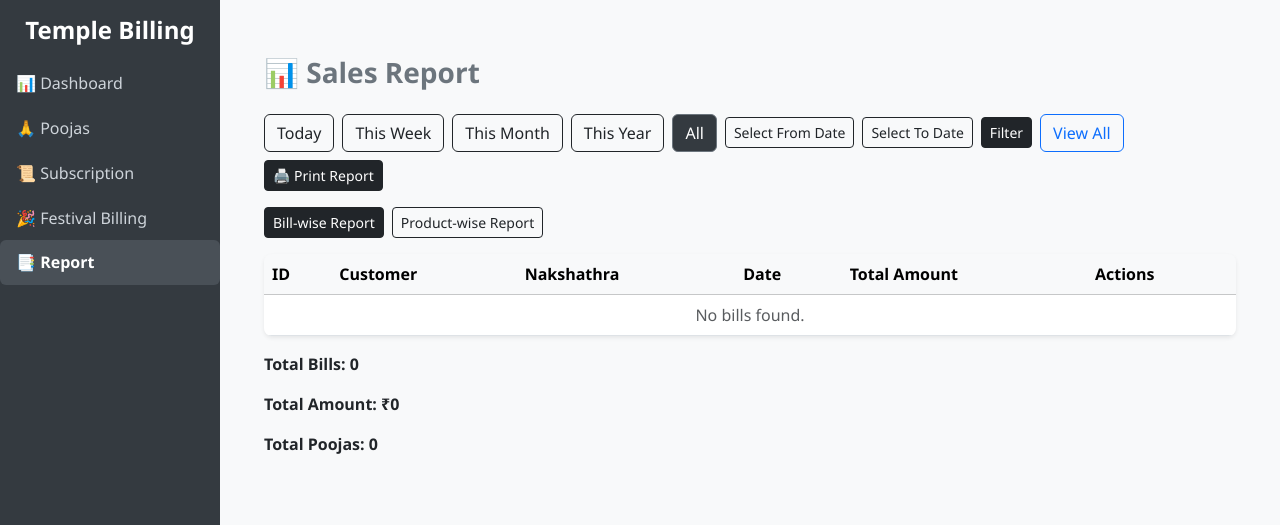
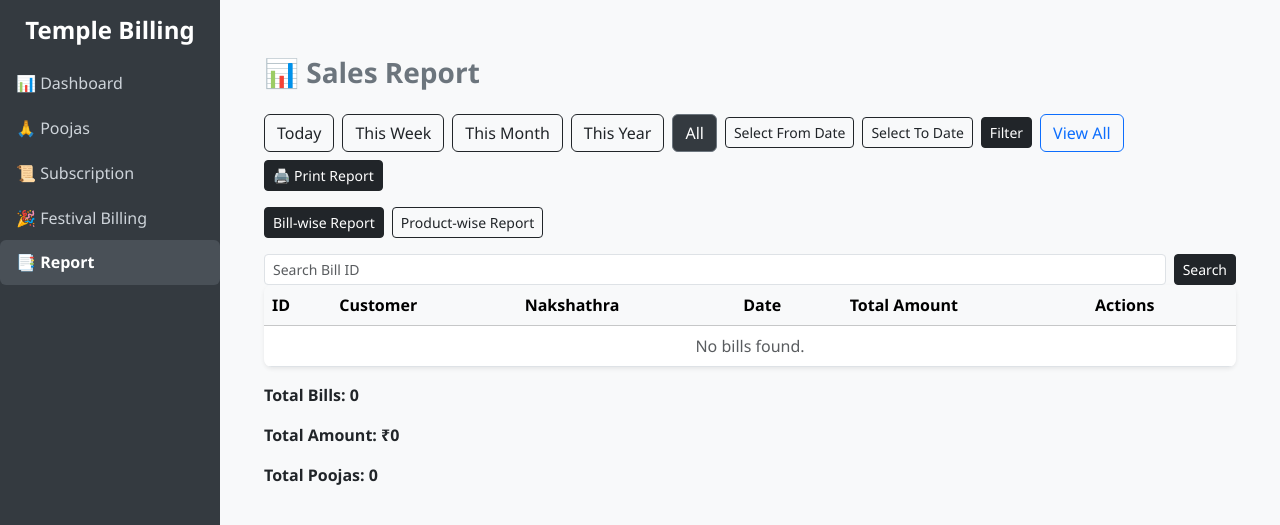
Before and after one commit to Achujozef/Billing-Web, a Django app: page /report/ in a window 1280 px wide. Shown: the top 525 px of the page. Run offline with Django 5.2, Linux system fonts and the light colour scheme; the visitor is signed in with stand-in values (Sample User, id 1); data that the repository does not hold is empty.

Commit message:
Report Search by id completed

```diff
--- a/billing/templates/billing/report.html
+++ b/billing/templates/billing/report.html
@@ -70,7 +70,11 @@
      Product-wise Report
   </a>
 </div>
-
+  <form method="get" class="d-flex align-items-center ms-auto">
+    <input type="text" name="search" class="form-control form-control-sm me-2"
+           placeholder="Search Bill ID" value="{{ request.GET.search }}">
+    <button type="submit" class="btn btn-sm btn-dark">Search</button>
+  </form>
 <!-- PRINT AREA (single wrapper) -->
 <div id="printArea">
   <div class="table-responsive shadow-sm rounded-3 overflow-hidden">
--- a/billing/views.py
+++ b/billing/views.py
@@ -549,9 +549,16 @@ def report_view(request):
     view_mode = request.GET.get("view")
     page = int(request.GET.get("page", 1))
     report_type = request.GET.get("report", "bill")  # default bill
-
+    search_query = request.GET.get("search", "").strip()
     today = timezone.now().date()
     bills_qs = Bill.objects.prefetch_related("poojas").all().order_by("-id")
+
+    if search_query:
+        if search_query.isdigit():
+            bills_qs = bills_qs.filter(id=search_query)
+        else:
+            # fallback if someone searches non-numeric, ignore
+            bills_qs = bills_qs.none()
 
     # Filtering
     if filter_option:
```
